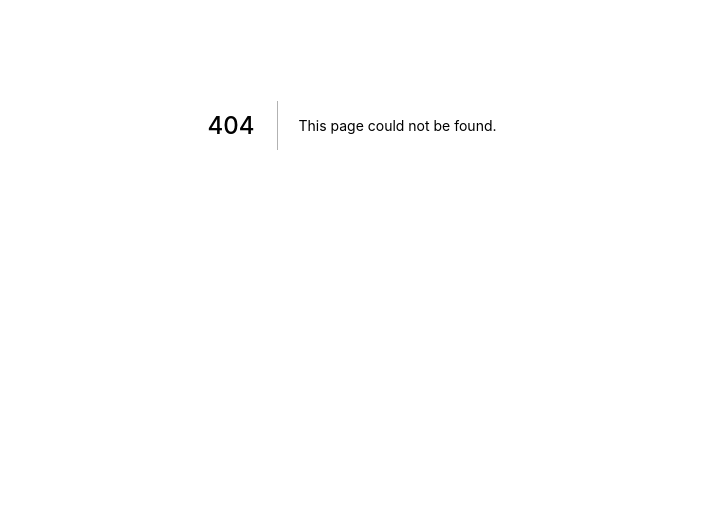
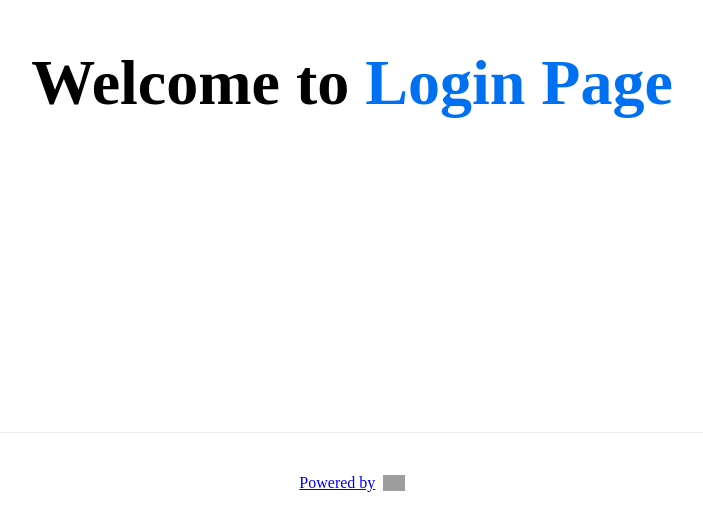
Before and after one commit to UnBArqDsw/2020.1_G2_TCLDL_Client, a Next.js app: page /login in a window 1280 px wide. Before the commit this address had no page. Shown: the part 275-806 px from the top of the page, without its empty margins (288-991 px from the left). Built offline with nearby package versions, Linux system fonts and the light colour scheme; grey boxes are pictures that could not be loaded.

Commit message:
Adding Login Page
Signed-off-by: Mikhaelle Bueno <mikhabueno@outlook.com>
Co-authored-by: Guilherme Deusdará <guibanci@gmail.com>

```diff
--- a/package.json
+++ b/package.json
@@ -8,6 +8,8 @@
     "start": "next start"
   },
   "dependencies": {
+    "@material-ui/core": "^4.11.0",
+    "@material-ui/icons": "^4.9.1",
     "next": "9.5.3",
     "react": "16.13.1",
     "react-dom": "16.13.1"
--- /dev/null
+++ b/src/pages/login.js
@@ -0,0 +1,33 @@
+import Head from 'next/head';
+import styles from '../styles/Home.module.css';
+
+export default function Home() {
+  return (
+    <div className={styles.container}>
+      <Head>
+        <title>Login Page</title>
+        <link rel="icon" href="/favicon.ico" />
+      </Head>
+
+      <main className={styles.main}>
+        <h1 className={styles.title}>
+          Welcome to
+          {' '}
+          <a href="https://nextjs.org">Login Page</a>
+        </h1>
+      </main>
+
+      <footer className={styles.footer}>
+        <a
+          href="https://vercel.com?utm_source=create-next-app&utm_medium=default-template&utm_campaign=create-next-app"
+          target="_blank"
+          rel="noopener noreferrer"
+        >
+          Powered by
+          {' '}
+          <img src="/vercel.svg" alt="Vercel Logo" className={styles.logo} />
+        </a>
+      </footer>
+    </div>
+  );
+}
```
Also changed, not shown: 1 other file (tests, documents, lock files or other folders).
